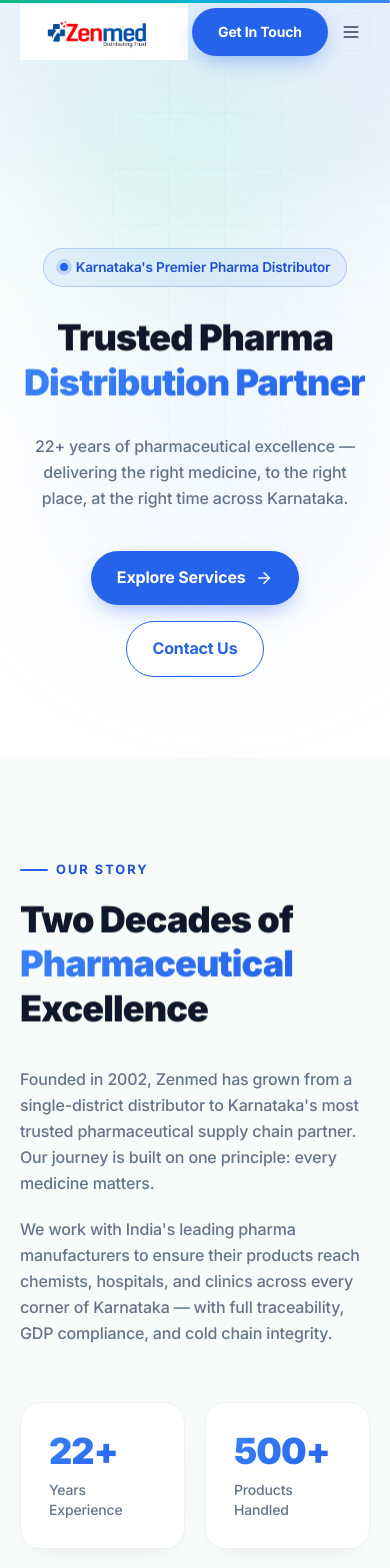
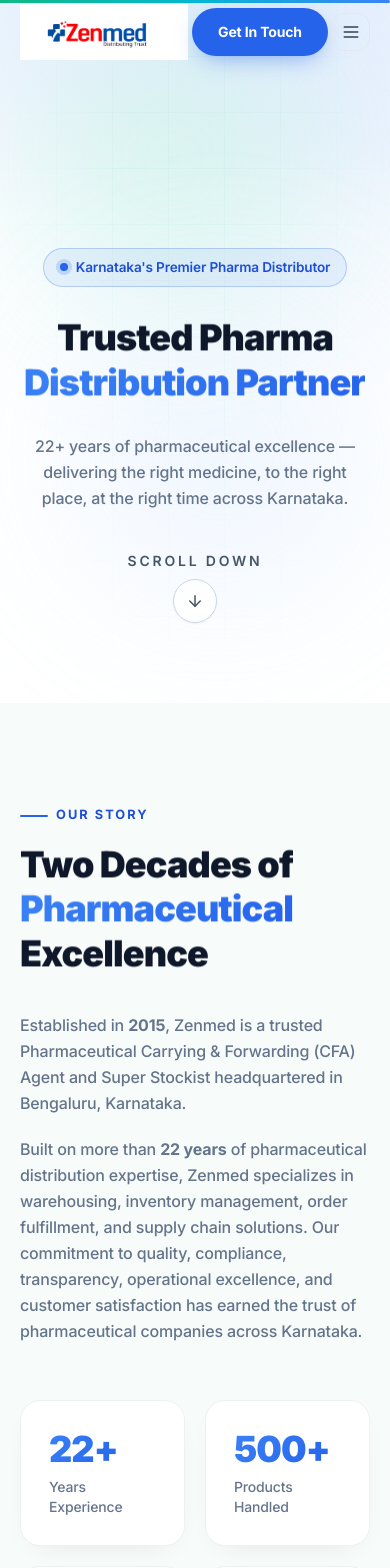
Before and after one commit to bharath626272/zenmade, a React (Create React App) app in the folder frontend/: page / in a window 390 px wide. Shown: the top 1568 px of the page. Built offline with nearby package versions, Linux system fonts and the light colour scheme.

Commit message:
Update site copy and contact map UI

```diff
--- a/frontend/src/components/site/About.jsx
+++ b/frontend/src/components/site/About.jsx
@@ -34,8 +34,8 @@
               viewport={{ once: true, margin: "-80px" }}
               transition={{ duration: 0.6, delay: 0.15 }}
             >
-              Founded in 2002, Zenmed has grown from a single-district distributor to Karnataka's most trusted pharmaceutical
-              supply chain partner. Our journey is built on one principle: every medicine matters.
+              Established in <strong>2015</strong>, Zenmed is a trusted Pharmaceutical Carrying & Forwarding (CFA) Agent and
+              Super Stockist headquartered in Bengaluru, Karnataka.
             </motion.p>
             <motion.p
               initial={{ opacity: 0, y: 12 }}
@@ -43,8 +43,10 @@
               viewport={{ once: true, margin: "-80px" }}
               transition={{ duration: 0.6, delay: 0.3 }}
             >
-              We work with India's leading pharma manufacturers to ensure their products reach chemists, hospitals, and clinics
-              across every corner of Karnataka — with full traceability, GDP compliance, and cold chain integrity.
+              Built on more than <strong>22 years</strong> of pharmaceutical distribution expertise, Zenmed specializes in
+              warehousing, inventory management, order fulfillment, and supply chain solutions. Our commitment to quality,
+              compliance, transparency, operational excellence, and customer satisfaction has earned the trust of pharmaceutical
+              companies across Karnataka.
             </motion.p>
           </div>
 
--- a/frontend/src/components/site/Contact.jsx
+++ b/frontend/src/components/site/Contact.jsx
@@ -284,6 +284,17 @@
                 </a>
               </div>
 
+              <div className="mt-4 overflow-hidden rounded-[1.4rem] border border-slate-200 bg-slate-50/90">
+                <iframe
+                  title="Zenmed location on Google Maps"
+                  src="https://www.google.com/maps?q=NO.%2091,%206th%20Main%20Rd,%20Agrahara%20Dasarahalli,%20Rajajinagar,%20Bengaluru,%20Karnataka%20560079&output=embed"
+                  loading="lazy"
+                  referrerPolicy="no-referrer-when-downgrade"
+                  allowFullScreen
+                  className="h-56 w-full border-0"
+                />
+              </div>
+
             </motion.form>
           </div>
         </div>
--- a/frontend/src/components/site/Hero.jsx
+++ b/frontend/src/components/site/Hero.jsx
@@ -117,17 +117,18 @@
           initial={{ opacity: 0, y: 20 }}
           animate={{ opacity: 1, y: 0 }}
           transition={{ delay: 1.05, duration: 0.6 }}
-          className="mt-10 flex flex-col sm:flex-row items-center justify-center gap-4"
+          className="mt-10 flex justify-center"
         >
-          <Magnetic>
-            <a href="#services" data-testid="hero-cta-explore" className="btn-primary-pill group">
-              Explore Services{" "}
-              <ArrowRight size={18} className="transition-transform group-hover:translate-x-1" />
-            </a>
-          </Magnetic>
-          <Magnetic strength={0.2}>
-            <a href="#contact" data-testid="hero-cta-contact" className="btn-outline-pill">
-              Contact Us
+          <Magnetic strength={0.18}>
+            <a
+              href="#services"
+              data-testid="hero-scroll-down"
+              className="group flex flex-col items-center gap-2 text-sm font-semibold tracking-[0.2em] uppercase text-slate-600 hover:text-slate-900 transition-colors"
+            >
+              <span>Scroll down</span>
+              <span className="flex h-11 w-11 items-center justify-center rounded-full border border-slate-300 bg-white/80 shadow-sm transition-transform duration-300 group-hover:-translate-y-1">
+                <ArrowRight size={18} className="rotate-90" />
+              </span>
             </a>
           </Magnetic>
         </motion.div>
```
